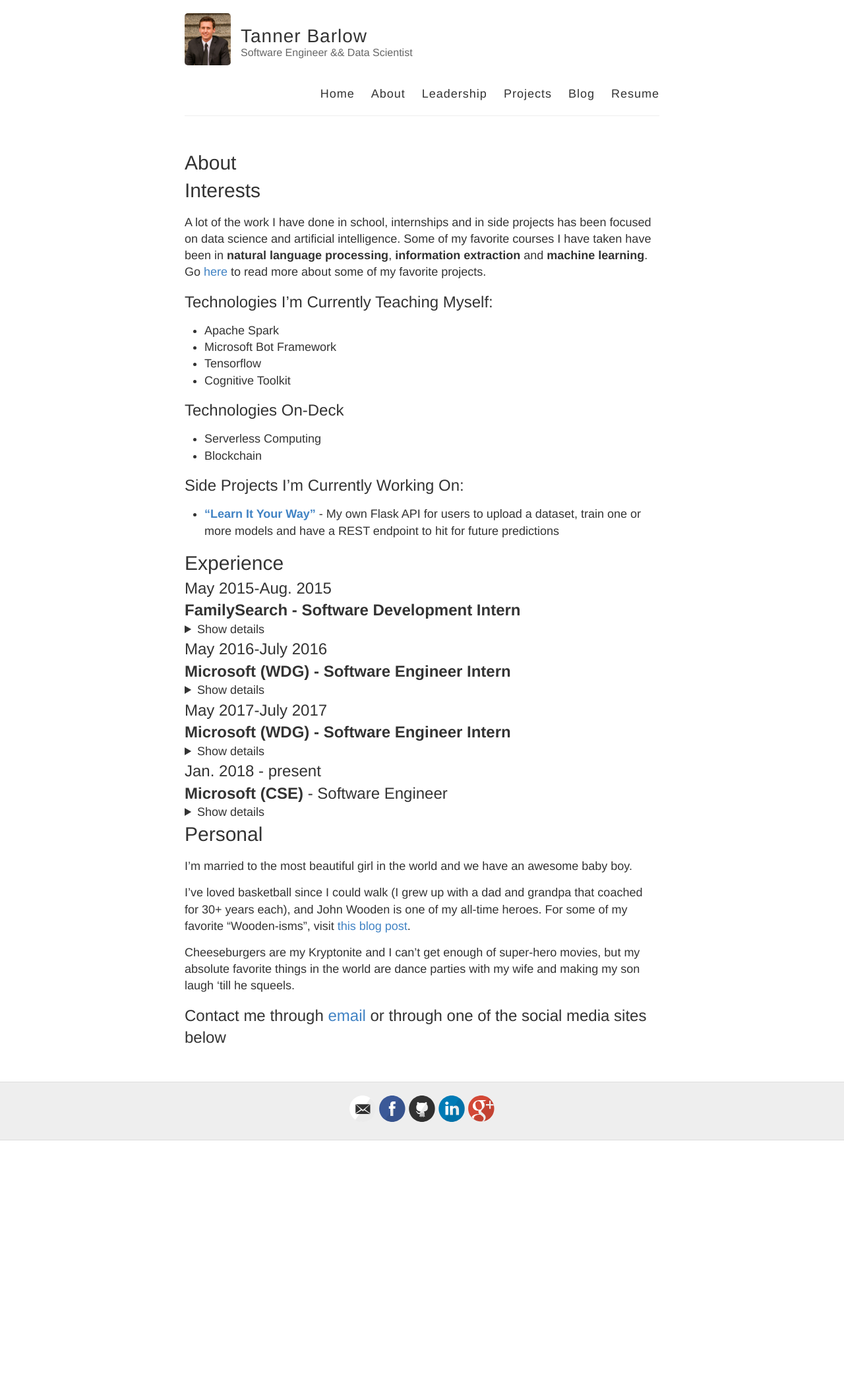
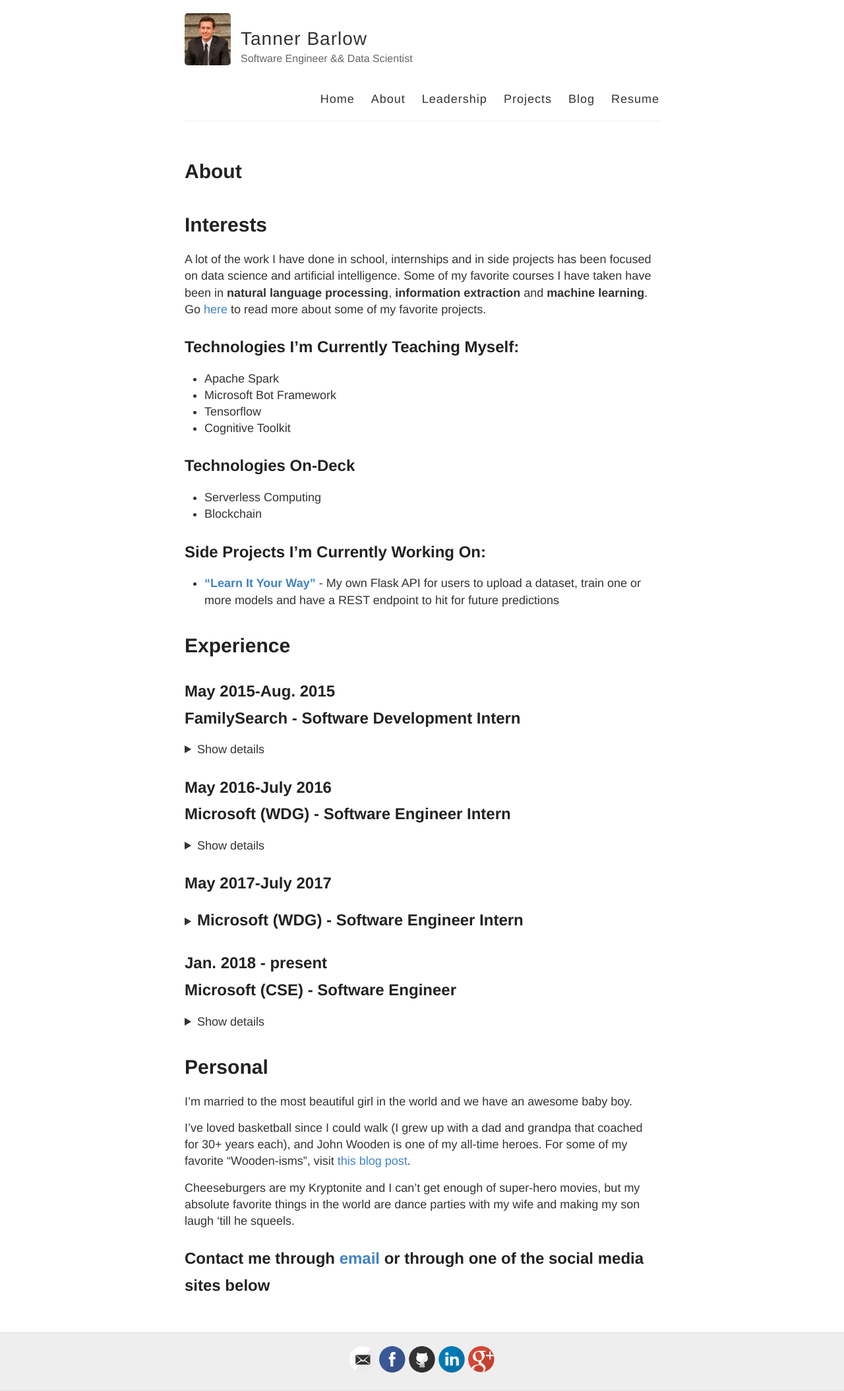
Before and after one commit to tbarlow12/tbarlow12.github.io, a Jekyll site: the page built from about.md, in a window 1280 px wide. Shown: the whole page at 66% size. Built offline with Jekyll 4.4.1, drawn with Linux system fonts in a browser that asks for light colours; before the commit the page ends 1729 px from its top, so only the background shows below that.

Commit message:
try span

```diff
--- a/about.md
+++ b/about.md
@@ -64,10 +64,10 @@ A lot of the work I have done in school, internships and in side projects has be
   </ul>
 </details>
 
-## May 2017-July 2017 <br> **Microsoft (WDG) - Software Engineer Intern**
+## May 2017-July 2017 <br>
 <details>
   <summary>
-   Show details
+   <span1>Microsoft (WDG) - Software Engineer Intern</span1>
   </summary>
   <ul>
     <li><b>Project</b></li>
--- a/style.scss
+++ b/style.scss
@@ -30,6 +30,34 @@ body {
   width: 100%;
 }
 
+h1, h2, h3, h4, h5, h6 {
+  font-family: $helveticaNeue;
+  color: $darkerGray;
+  font-weight: bold;
+
+  line-height: 1.7;
+  margin: 1em 0 15px;
+  padding: 0;
+
+  @include mobile {
+    line-height: 1.4;
+  }
+}
+
+span1 {
+  font-family: $helveticaNeue;
+  color: $darkerGray;
+  font-weight: bold;
+
+  line-height: 1.7;
+  margin: 1em 0 15px;
+  padding: 0;
+  font-size: 24px;
+
+  @include mobile {
+    line-height: 1.4;
+  }
+}
 
 h1 {
   font-size: 30px;
```
